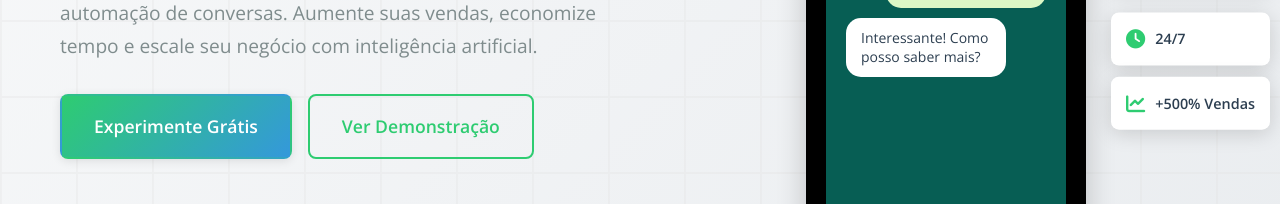
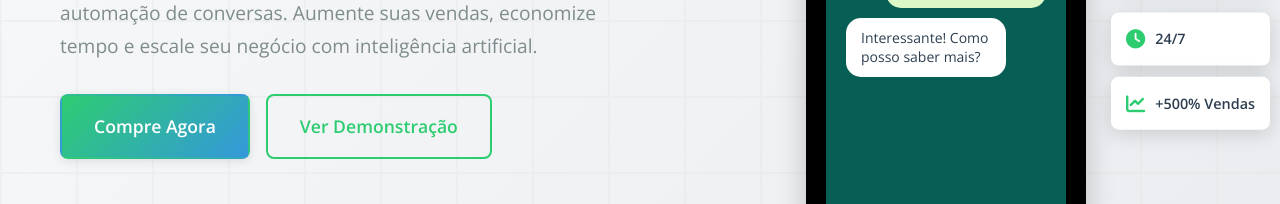
Before and after one commit to omarabouarabi/turbovendas, a plain HTML site: page index.html in a window 1280 px wide. Shown: the part 360-564 px from the top of the page. Drawn offline with nearby package versions, Linux system fonts and the light colour scheme.

Commit message:
Update index.html

```diff
--- a/index.html
+++ b/index.html
@@ -45,7 +45,7 @@
                     <h2 class="hero-subtitle">Automatize Suas Mensagens no WhatsApp</h2>
                     <p class="hero-description">A ferramenta mais completa para disparos em massa e automação de conversas. Aumente suas vendas, economize tempo e escale seu negócio com inteligência artificial.</p>
                     <div class="hero-buttons">
-                        <a href="#" class="btn btn-primary btn-large" id="experimente-gratis">Experimente Grátis</a>
+                        <a href="#" class="btn btn-primary btn-large" id="experimente-gratis">Compre Agora</a>
                         <a href="#como-funciona" class="btn btn-secondary btn-large">Ver Demonstração</a>
                     </div>
                     <div class="hero-stats">
```
